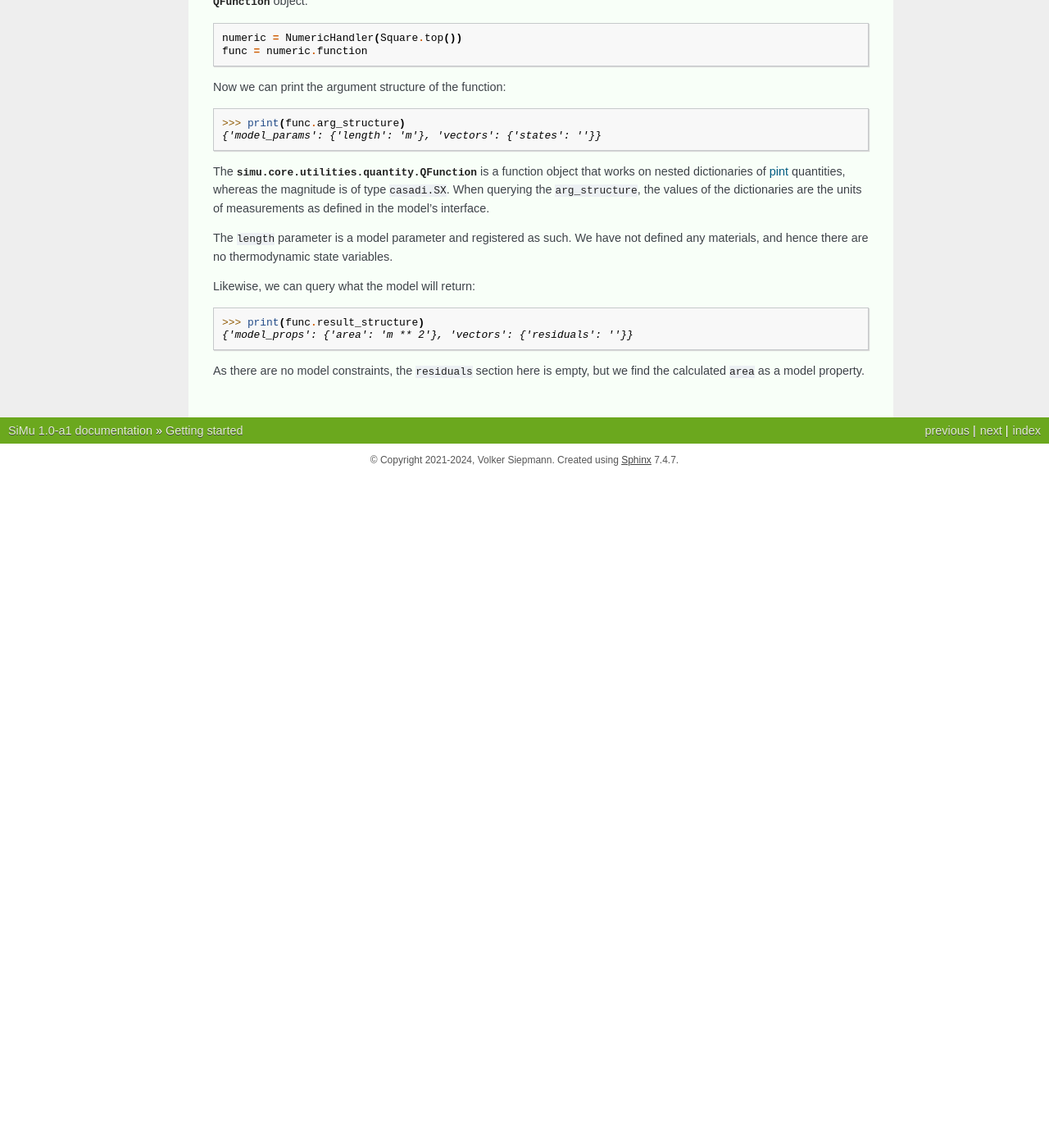
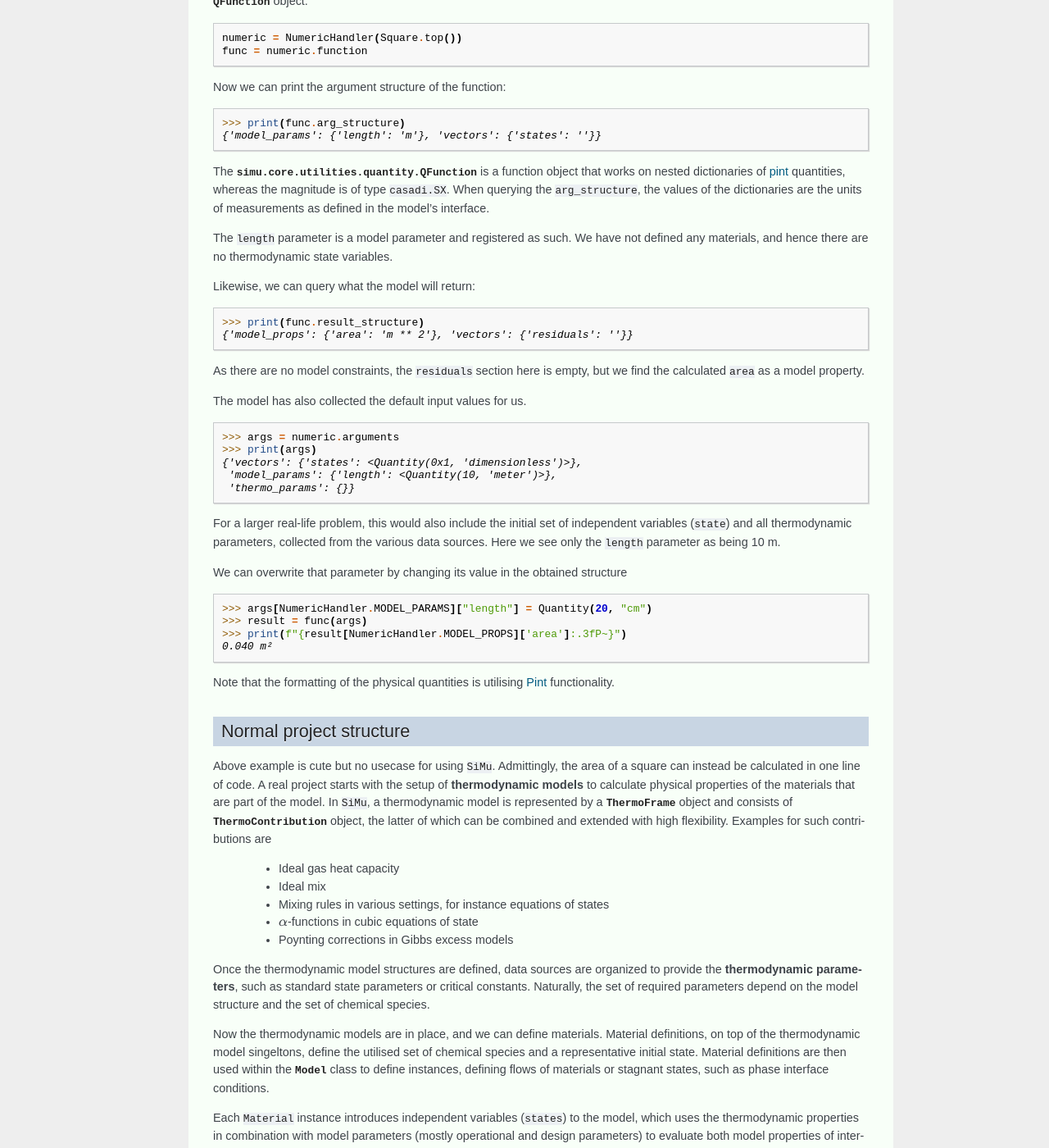
Before and after one commit to VolkerSiep/SigmaMu, a Sphinx documentation site: the page built from doc/source/getting_started.rst, in a window 1280 px wide and 1400 px high, scrolled down 1188 px. Shown: the whole window at 82% size. Built offline with Sphinx 7.4.7, drawn with Linux system fonts in a browser that asks for light colours; before the commit the page ends 1769 px from its top, so only the background shows below that; some of the changed text lies outside the part shown.

Commit message:
further work on getting started

```diff
--- a/doc/source/examples/hello_world.py
+++ b/doc/source/examples/hello_world.py
@@ -23,4 +23,4 @@ print(args)
 args[NumericHandler.MODEL_PARAMS]["length"] = Quantity(20, "cm")
 result = func(args)
 
-print(result[NumericHandler.MODEL_PROPS]["area"])
+print(f"{result[NumericHandler.MODEL_PROPS]['area']:.3fP~}")
--- a/doc/source/getting_started.rst
+++ b/doc/source/getting_started.rst
@@ -89,3 +89,52 @@ Likewise, we can query what the model will return:
 {'model_props': {'area': 'm ** 2'}, 'vectors': {'residuals': ''}}
 
 As there are no model constraints, the ``residuals`` section here is empty, but we find the calculated ``area`` as a model property.
+
+The model has also collected the default input values for us.
+
+>>> args = numeric.arguments
+>>> print(args)
+{'vectors': {'states': <Quantity(0x1, 'dimensionless')>},
+ 'model_params': {'length': <Quantity(10, 'meter')>},
+ 'thermo_params': {}}
+
+For a larger real-life problem, this would also include the initial set of independent variables (``state``) and all thermodynamic parameters, collected from the various data sources. Here we see only the ``length`` parameter as being 10 m.
+
+We can overwrite that parameter by changing its value in the obtained structure
+
+>>> args[NumericHandler.MODEL_PARAMS]["length"] = Quantity(20, "cm")
+>>> result = func(args)
+>>> print(f"{result[NumericHandler.MODEL_PROPS]['area']:.3fP~}")
+0.040 m²
+
+Note that the formatting of the physical quantities is utilising `Pint`_ functionality.
+
+
+Normal project structure
+------------------------
+Above example is cute but no usecase for using ``SiMu``. Admittingly, the area of a square can instead be calculated in one line of code. A real project starts with the setup of **thermodynamic models** to calculate physical properties of the materials that are part of the model. In ``SiMu``, a thermodynamic model is represented by a :class:`ThermoFrame <thermo.frame.ThermoFrame>` object and consists of :class:`ThermoContribution <thermo.frame.contribution.ThermoContribution>` object, the latter of which can be combined and extended with high flexibility. Examples for such contributions are
+
+  - Ideal gas heat capacity
+  - Ideal mix
+  - Mixing rules in various settings, for instance equations of states
+  - :math:`\alpha`-functions in cubic equations of state
+  - Poynting corrections in Gibbs excess models
+
+Once the thermodynamic model structures are defined, data sources are organized to provide the **thermodynamic parameters**, such as standard state parameters or critical constants. Naturally, the set of required parameters depend on the model structure and the set of chemical species.
+
+Now the thermodynamic models are in place, and we can define materials. Material definitions, on top of the thermodynamic model singeltons, define the utilised set of chemical species and a representative initial state. Material definitions are then used within the :class:`Model <model.base.Model>` class to define instances, defining flows of materials or stagnant states, such as phase interface conditions.
+
+Each ``Material`` instance introduces independent variables (``states``) to the model, which uses the thermodynamic properties in combination with model parameters (mostly operational and design parameters) to evaluate both model properties of interest, but also ``Residual`` properties. In standard simulations, those residuals are bought to zero by solving over the state variables.
+
+However, instead of plain solving, one can conduct
+
+  - **Data reconciliation**: Minimising the deviation between measured data and calculated model properties over the state of the model;
+  - **Parameter fit**: Fitting model parameters common over multiple data-sets in combination with individual model states, constrained by the model's residuals, to minimise deviation between measured data and calculated model properties;
+  - **Thermodynamic parameter fit**: Like *Parameter fit*, but specifically with thermodynamic parameters, often utilising laboratory data concerning equilibrium or calorimetric data.
+  - **Parameter optimisation**: Minimizing an objective function as function of model properties over the thermodynamic state and model parameters, constrained by the model's residuals.
+
+The derivatives required to efficiently perform these disciplines can easily be obtained, based on `CasADi`_ functionality.
+
+.. todo::
+
+    Draw a diagram and link all the classes here.
```
Also changed, not shown: 1 other file.
